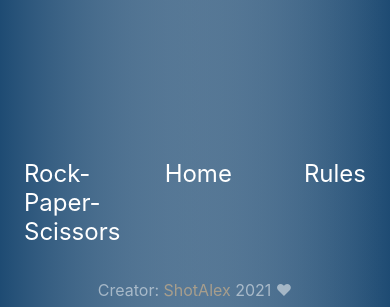
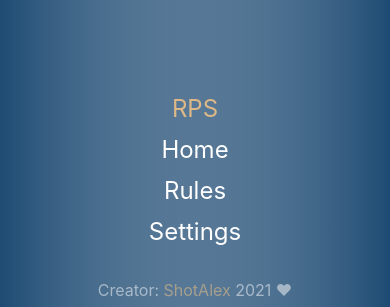
Before and after one commit to ShotAlex/react-game, a React (Create React App) app: page / in a window 390 px wide. Shown: the part 534-841 px from the top of the page. Built offline with nearby package versions, Linux system fonts and the light colour scheme.

Commit message:
feat: add Header mobile friendly

```diff
--- a/src/components/Header.jsx
+++ b/src/components/Header.jsx
@@ -4,7 +4,8 @@ import {Link} from 'react-router-dom';
 const Header = () => {
   return (
     <header className='header'>
-      <Link to='/' className='header-logo'>Rock-Paper-Scissors</Link>
+      {/*<Link to='/' className='header-logo'>Rock-Paper-Scissors</Link>*/}
+      <Link to='/' className='header-logo'>RPS</Link>
 
       <nav className='header-nav'>
         <ul className='list'>
@@ -14,6 +15,9 @@ const Header = () => {
           <li className='list-item'>
             <Link to="/rules" className='list-item__link'>Rules</Link>
           </li>
+          <li className='list-item'>
+            <Link to="/rules" className='list-item__link'>Settings</Link>
+          </li>
         </ul>
       </nav>
     </header>
--- a/src/styles/header.scss
+++ b/src/styles/header.scss
@@ -7,11 +7,10 @@
 
   &-logo {
     text-decoration: none;
-    color: #fff;
+    color: $color-second;
   }
 
   &-nav {
-
     .list {
       display: flex;
       list-style: none;
@@ -23,15 +22,40 @@
 
         &__link {
           text-decoration: none;
-          color: #fff;
+          color: $color-main;
           transition: .2s;
 
           &:hover {
             transform: scale(1.1);
-            color: burlywood;
+            color: $color-second;
           }
         }
       }
     }
   }
 }
+
+@media screen and (max-width: $xs-size) {
+  .header {
+    flex-direction: column;
+
+    &-logo {
+      text-align: center;
+    }
+
+    &-nav {
+      .list {
+        flex-direction: column;
+
+        &-item {
+          text-align: center;
+          margin-top: .5em;
+
+          & + .list-item {
+            margin-left: 0;
+          }
+        }
+      }
+    }
+  }
+}
--- a/src/styles/rules.scss
+++ b/src/styles/rules.scss
@@ -4,7 +4,6 @@
   padding: 2em 0;
 
   &__image {
-    //width: 40em;
     max-width: 50em;
     width: 100%;
     border-radius: 100%;
--- a/src/styles/score.scss
+++ b/src/styles/score.scss
@@ -2,11 +2,11 @@
   display: flex;
   justify-content: center;
   align-items: center;
+  flex-wrap: wrap;
   margin-bottom: 3em;
   padding: 1em;
   border: 1px solid #ccc;
   border-radius: 1em;
-  overflow: hidden;
 
   &__img {
     height: 5em;
```
